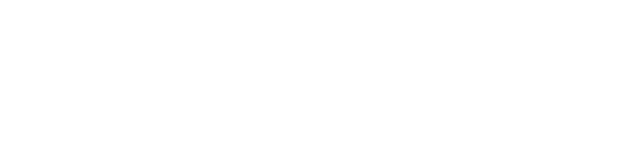
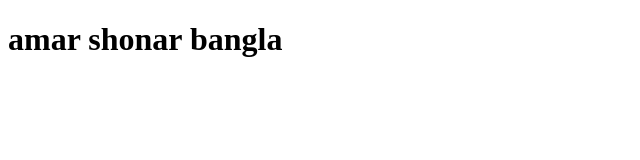
Before and after one commit to saleheen1911/github-attempt, a plain HTML site: page index.html in a window 1280 px wide. Shown: the whole page, without its empty margins (0-640 px from the left). Drawn offline with Linux system fonts and the light colour scheme.

Commit message:
2nd time

```diff
--- a/index.html
+++ b/index.html
@@ -6,6 +6,6 @@
     <title>Github try</title>
 </head>
 <body>
-
+    <h1>amar shonar bangla</h1>
 </body>
 </html>
```
